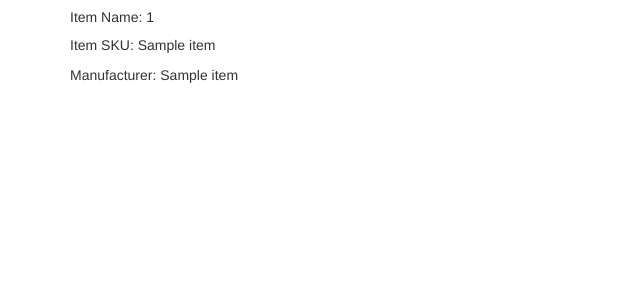
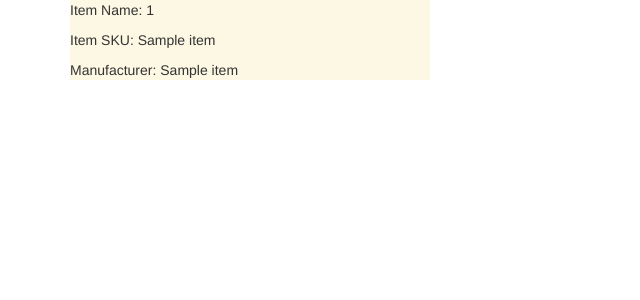
Before and after one commit to annelida/ballyboe, a Flask app: template practice/my_flask_app/templates/index.html in a window 1280 px wide. Shown: the top 300 px of the page, without its empty margins (0-640 px from the left). Run offline with Flask 3, Linux system fonts and the light colour scheme; the template is opened without the code that fills it: most values are stand-ins (such as "Sample title", 1, 10 or a date in 2020); some libraries are stand-ins or nearby versions.

Commit message:
Including Twitter Bootstrap ~class=card~ for better displaying

```diff
--- a/practice/my_flask_app/templates/index.html
+++ b/practice/my_flask_app/templates/index.html
@@ -13,11 +13,10 @@
   <div class="container">
     <div class = "row">
       {% for item in items %}
-      <div class="card">
-       <div class="col-sm-12 col-md-6 col-lg-4">
-         <div class="card">
+      <div class="col-md-4">
+        <div class="card bg-warning">
           <div class="card-body">
-                <h5 class="card-title">Item Name: {{ item[0] }}</h5>
+            <p class="card-text">Item Name: {{ item[0] }}</p>
             <p class="card-text">Item SKU: {{ item[1] }}</p>
             <p class="card-text">Manufacturer: {{ item[2] }}</p>
             <!-- Add more details about the item as needed -->
@@ -26,7 +25,6 @@
       </div>
         {% endfor %}
     </div>
-    </div>
 
 </body>
 </html>
```
Lines whose indentation alone changed are shown as unchanged.
